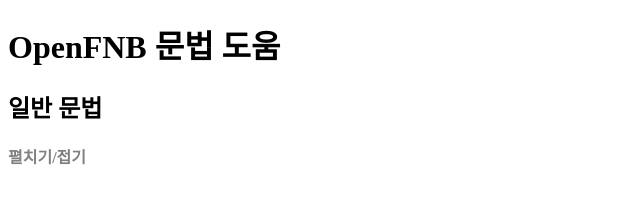
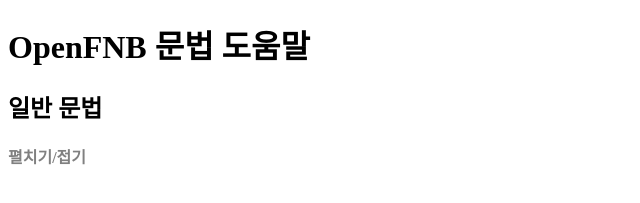
Before and after one commit to rdxxer/xn--hq1b85id2bf9cd3ol6al48d, a plain HTML site: page index.html in a window 1280 px wide. Shown: the top 203 px of the page, 0-640 px from the left. Drawn offline with Linux system fonts and the light colour scheme.

Commit message:
Today's last commit
ㄹㄹ

```diff
--- a/index.html
+++ b/index.html
@@ -6,7 +6,7 @@
     <title>OpenFNB 도움말</title>
   </head>
   <body>
-    <h1>OpenFNB 문법 도움</h1><div>
+    <h1>OpenFNB 문법 도움말</h1><div>
       <h2>일반 문법</h2>
       <input type="checkbox" id="check-6"/><label for="check-6"><strong>펼치기/접기</strong></label><br /><br />
       <table>
```
